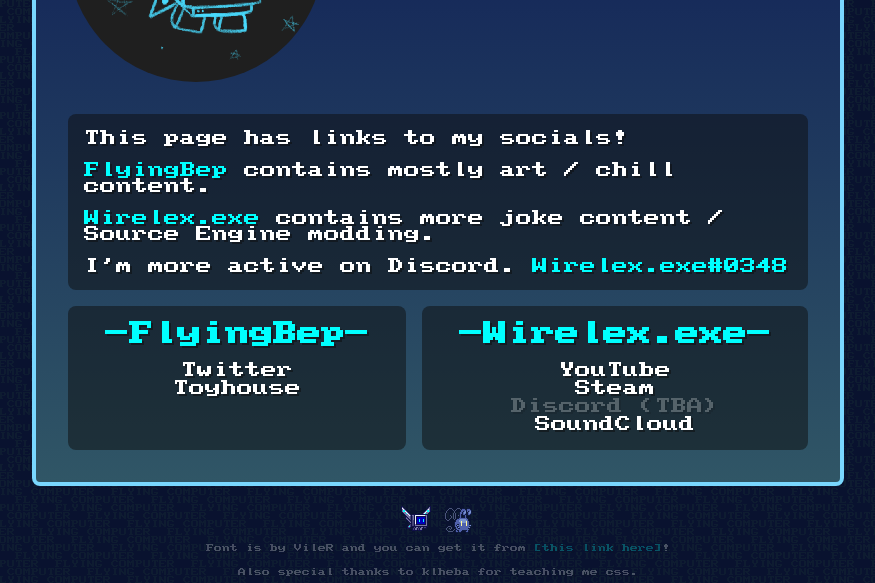
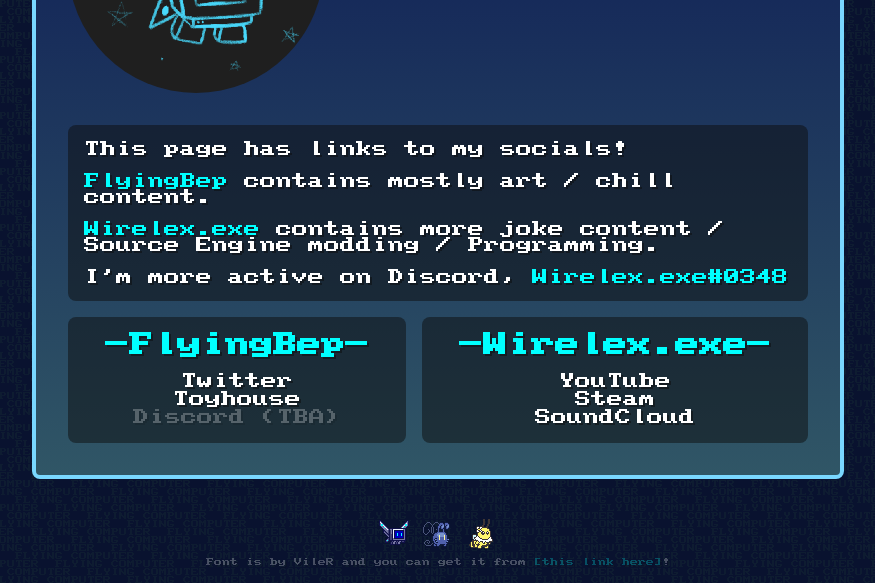
Before and after one commit to WirelexExE/WirelexExE.github.io, a plain HTML site: page index.html in a window 1280 px wide. Shown: the part 217-800 px from the top of the page, without its empty margins (202-1077 px from the left). Drawn offline with Linux system fonts and the light colour scheme.

Commit message:
Update Text / Bee
+ Added BEE
* Fixed a typo (was using a period instead of a comma)
- Removed Herobrine

```diff
--- a/index.html
+++ b/index.html
@@ -19,9 +19,9 @@
 
             <p><span>FlyingBep</span> contains mostly art / chill content.</p>
 
-            <p><span>Wirelex.exe</span> contains more joke content / Source Engine modding.</p>
+            <p><span>Wirelex.exe</span> contains more joke content / Source Engine modding / Programming.</p>
 
-            <p>I'm more active on Discord. <span>Wirelex.exe#0348</span></p>
+            <p>I'm more active on Discord, <span>Wirelex.exe#0348</span></p>
         </section>
 
         <section class="links">
@@ -29,12 +29,12 @@
                 <h2>-FlyingBep-</h2>
                 <li><a href="https://twitter.com/flyingbep">Twitter</a></li>
                 <li><a href="https://toyhou.se/FlyingBep">Toyhouse</a></li>
+                <span><li><a href="#">Discord (TBA)</a></li></span>
             </ul>
             <ul>
                 <h2>-Wirelex.exe-</h2>
                 <li><a href="https://www.youtube.com/channel/UCVgRIQkZyHGhm1OSJItbkCQ">YouTube</a></li>
                 <li><a href="https://steamcommunity.com/id/wirelex/">Steam</a></li>
-                <span><li><a href="#">Discord (TBA)</a></li></span>
                 <li><a href="https://soundcloud.com/user-488538164">SoundCloud</a></li>
             </ul>
         </section>
@@ -42,8 +42,8 @@
     <footer>
         <img src="guide/bep_icon.gif" alt="Flying Computer / Flying Bep"/>
 		<img src="guide/fly_icon.png" alt="Fly"/>
+        <img src="guide/bee_icon.png" alt="Bee"/>
         <p>Font is by VileR and you can get it from <a href="https://int10h.org/oldschool-pc-fonts/">[this link here]</a>!</p>
-        <p>Also special thanks to klheba for teaching me css.</p>
     </footer>
 
 </body>
```
Also changed, not shown: guide/bee_icon.png (added).
